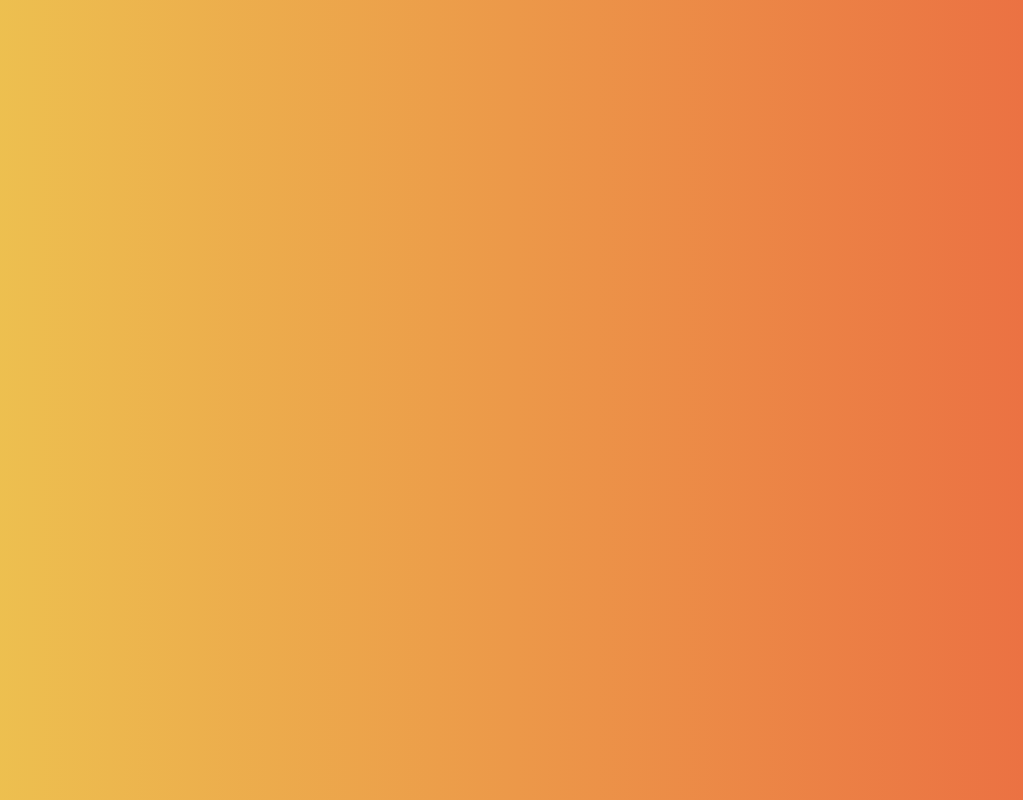
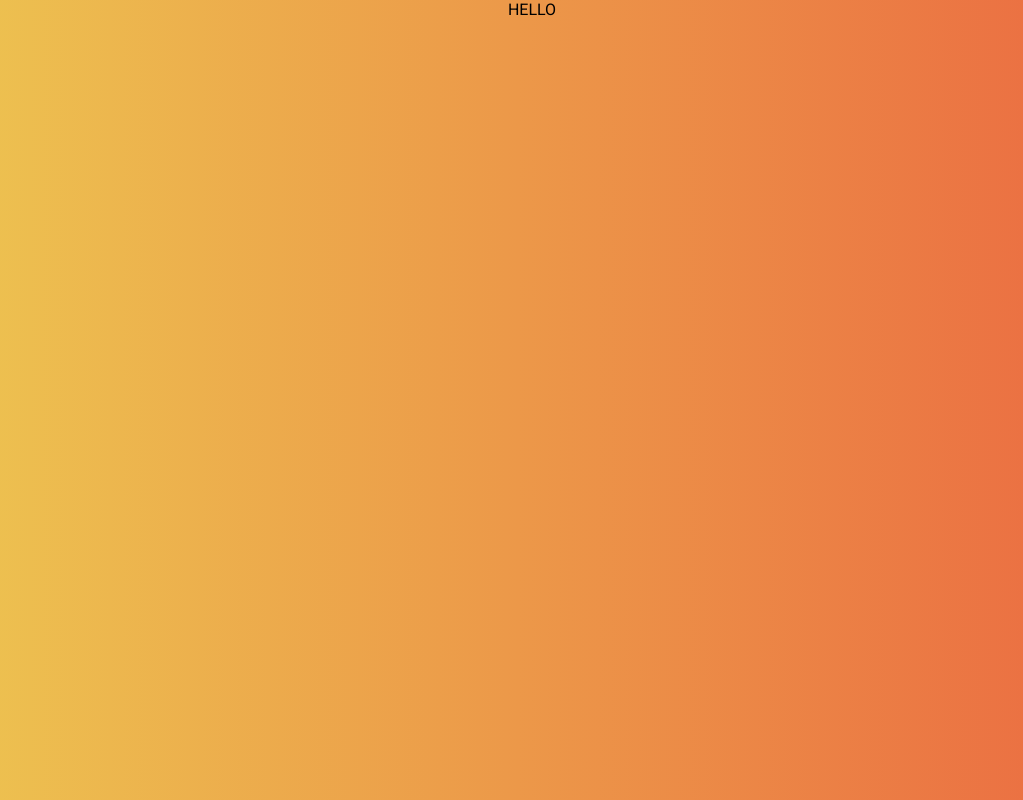
Before and after one commit to stehanvisser/image-search, a React (Create React App) app: page / in a window 1280 px wide. Shown: the whole page, without its empty margins (128-1151 px from the left). Built offline with nearby package versions, Linux system fonts and the light colour scheme.

Commit message:
added hello

```diff
--- a/src/App.js
+++ b/src/App.js
@@ -8,6 +8,7 @@ const App = () => {
   return (
     <div className="background-container">
       <SearchForm imageUrl={imageUrl} updateImageUrl={setImageUrl}></SearchForm>
+      HELLO
     </div>
   );
 };
```
